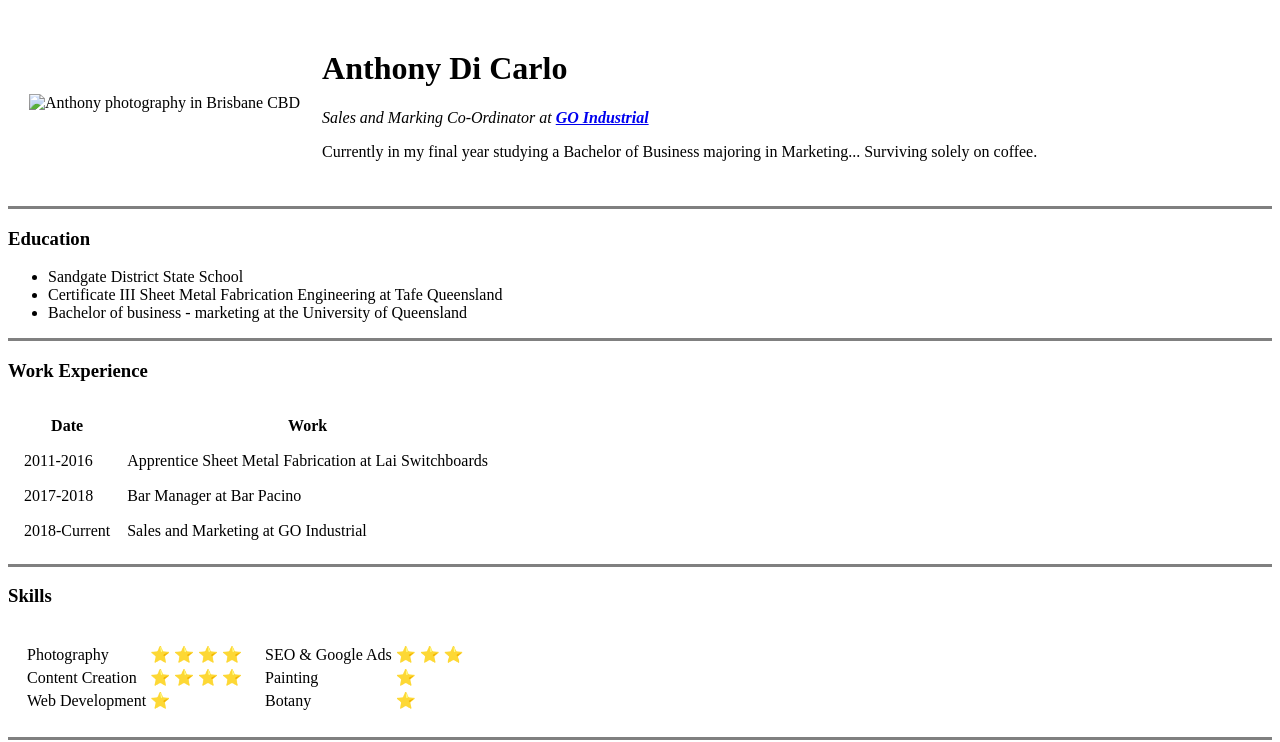
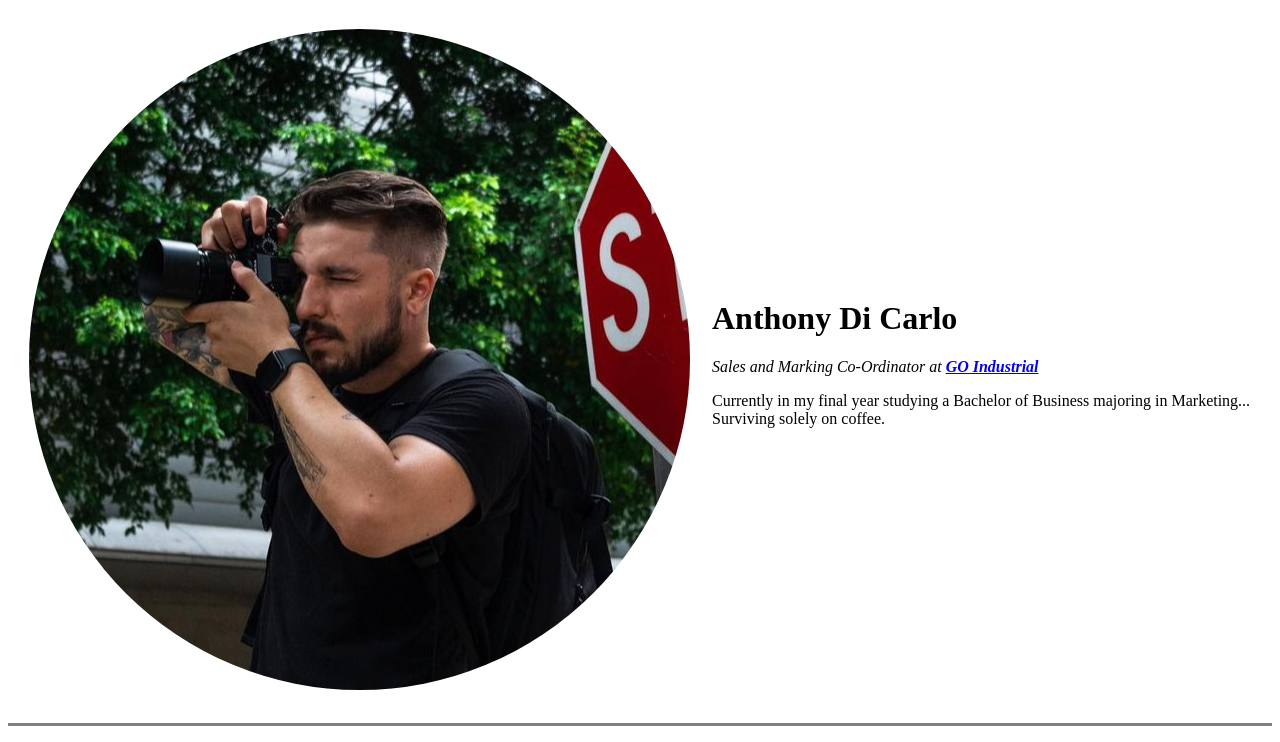
Before and after one commit to AnthonyDiCarlo/cv, a plain HTML site: page index.html in a window 1280 px wide. Shown: the top 742 px of the page. Drawn offline with Linux system fonts and the light colour scheme.

Commit message:
Update index.html

```diff
--- a/index.html
+++ b/index.html
@@ -9,7 +9,7 @@
 <body>
   <table cellspacing="20">
     <tr>
-      <td><img src="images/Anthony3.png" alt="Anthony photography in Brisbane CBD"></td>
+      <td><img src="https://github.com/AnthonyDiCarlo/cv/blob/main/Anthony3.png?raw=true" alt="Anthony photography in Brisbane CBD"></td>
       <td>
         <h1>Anthony Di Carlo</h1>
         <p>
```
